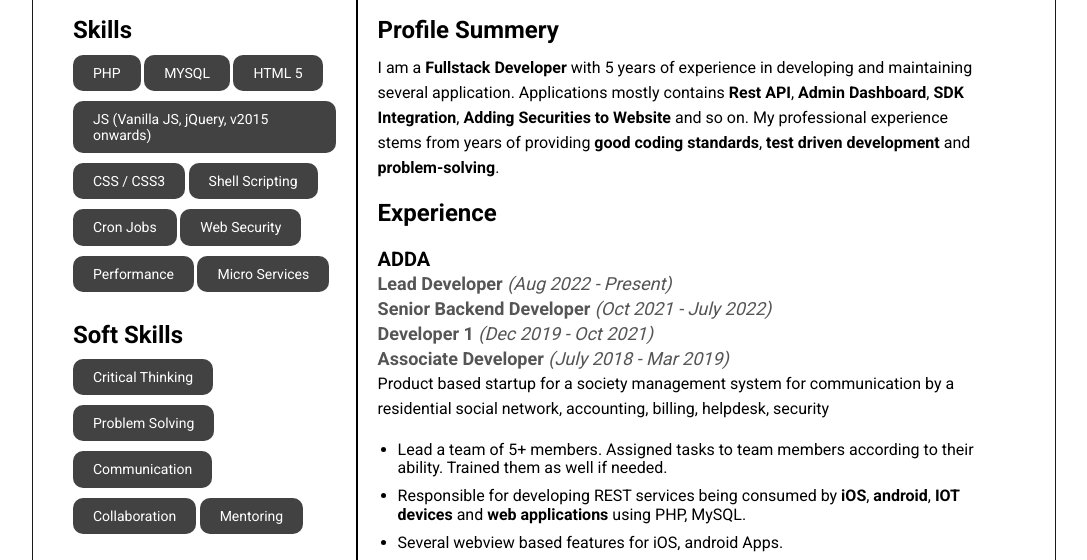
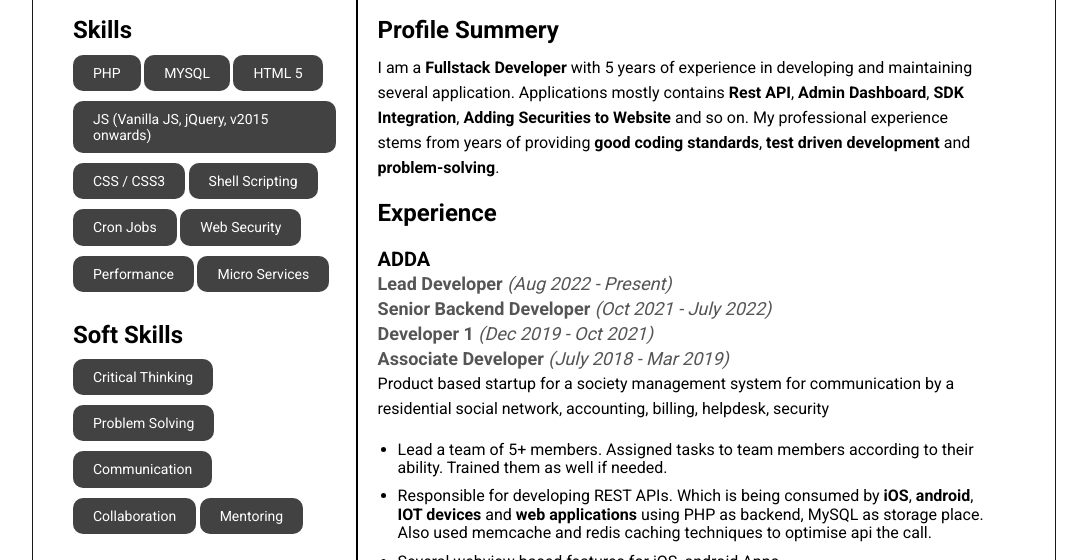
Before and after one commit to biswajitfsd/biswajitcv, a website built with Parcel: page index.html in a window 1280 px wide. Shown: the part 196-756 px from the top of the page, without its empty margins (96-1183 px from the left). Built offline with nearby package versions, Linux system fonts and the light colour scheme.

Commit message:
Added promotion to cv

```diff
--- a/index.html
+++ b/index.html
@@ -144,9 +144,9 @@
           </p>
           <ul class="position_highlights">
             <li>Lead a team of 5+ members. Assigned tasks to team members according to their ability. Trained them as well if needed.</li>
-            <li>Responsible for developing REST services being consumed by <strong>iOS</strong>,
-              <strong>android</strong>, <strong>IOT devices</strong> and <strong>web applications</strong> using PHP,
-              MySQL.
+            <li>Responsible for developing REST APIs. Which is being consumed by <strong>iOS</strong>,
+              <strong>android</strong>, <strong>IOT devices</strong> and <strong>web applications</strong> using PHP as backend,
+              MySQL as storage place. Also used memcache and redis caching techniques to optimise api the call.
             </li>
             <li>Several webview based features for iOS, android Apps.</li>
             <li>Developed the portfolio page end to end. Which contains smooth user join experience in platform. Using
```
